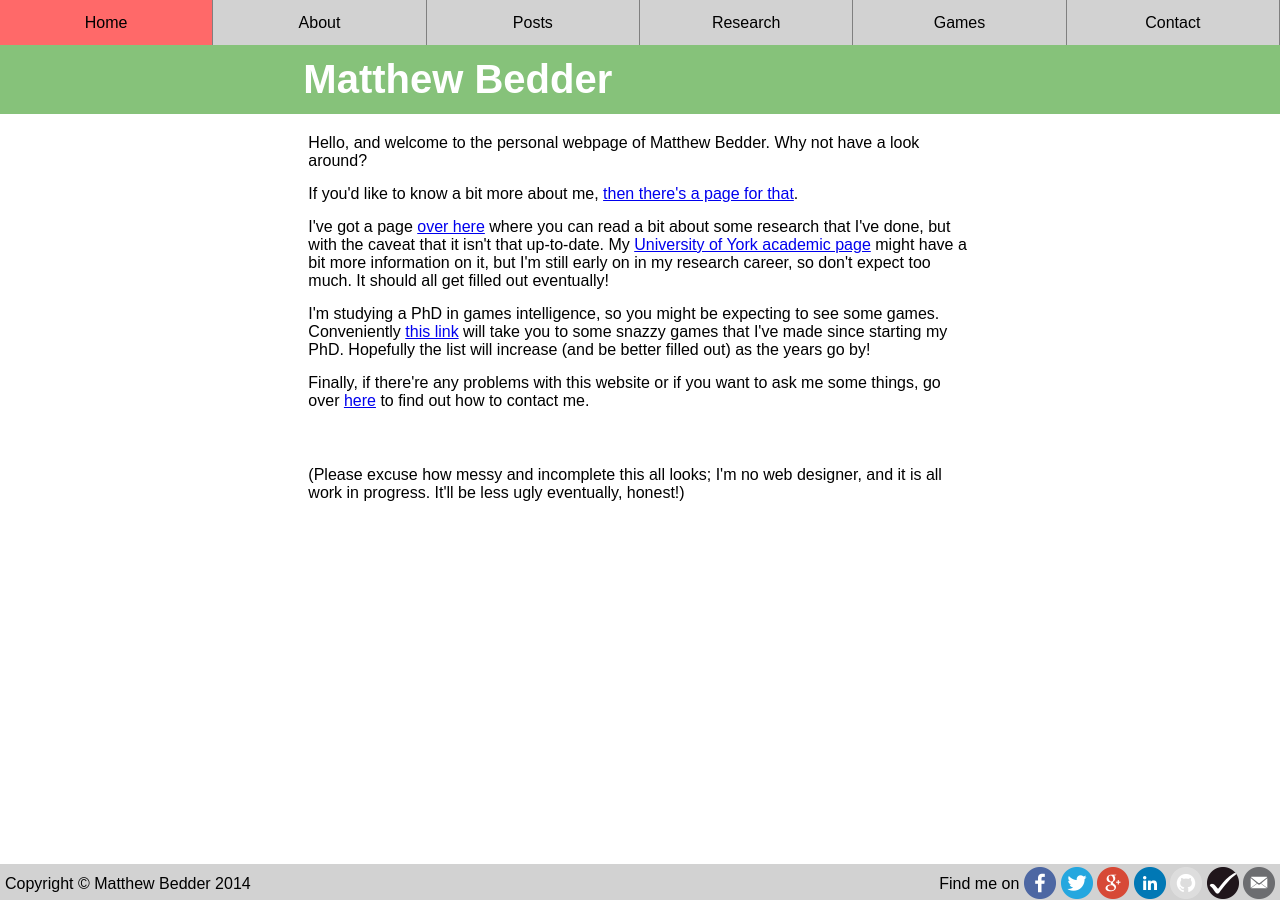
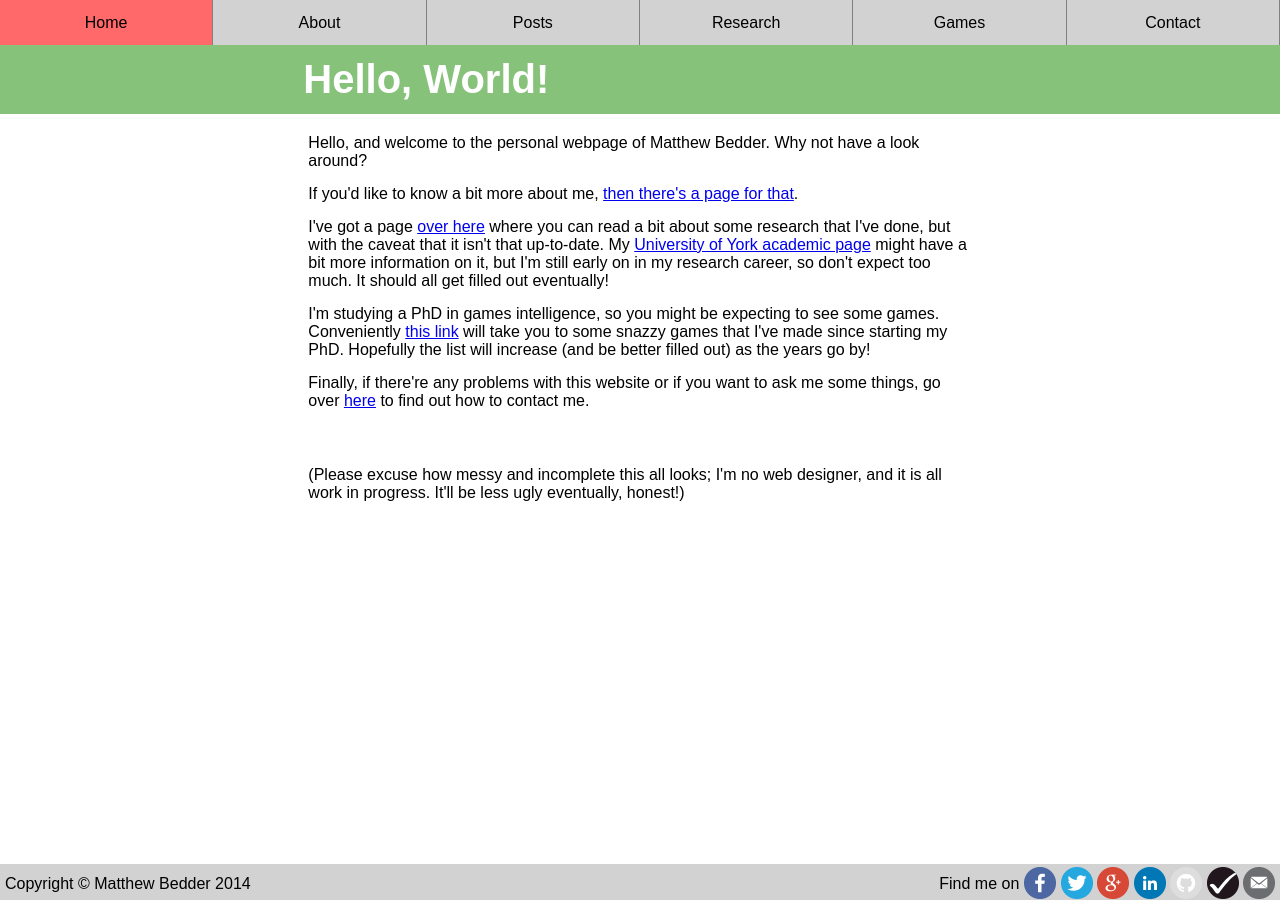
Before and after one commit to bedder/bedder.github.io, a Jekyll site: the page built from index.html, in a window 1280 px wide. Built offline with Jekyll 4.4.1, drawn with Linux system fonts in a browser that asks for light colours.

Commit message:
Added home page title.
It's a bit tacky, but it prevents the "Revolver Ocelot" issue.

```diff
--- a/index.html
+++ b/index.html
@@ -1,6 +1,7 @@
 ---
 layout: default
 class: index
+title: Hello, World!
 ---
 
 <p>Hello, and welcome to the personal webpage of Matthew Bedder. Why not have a look around?</p>
```
